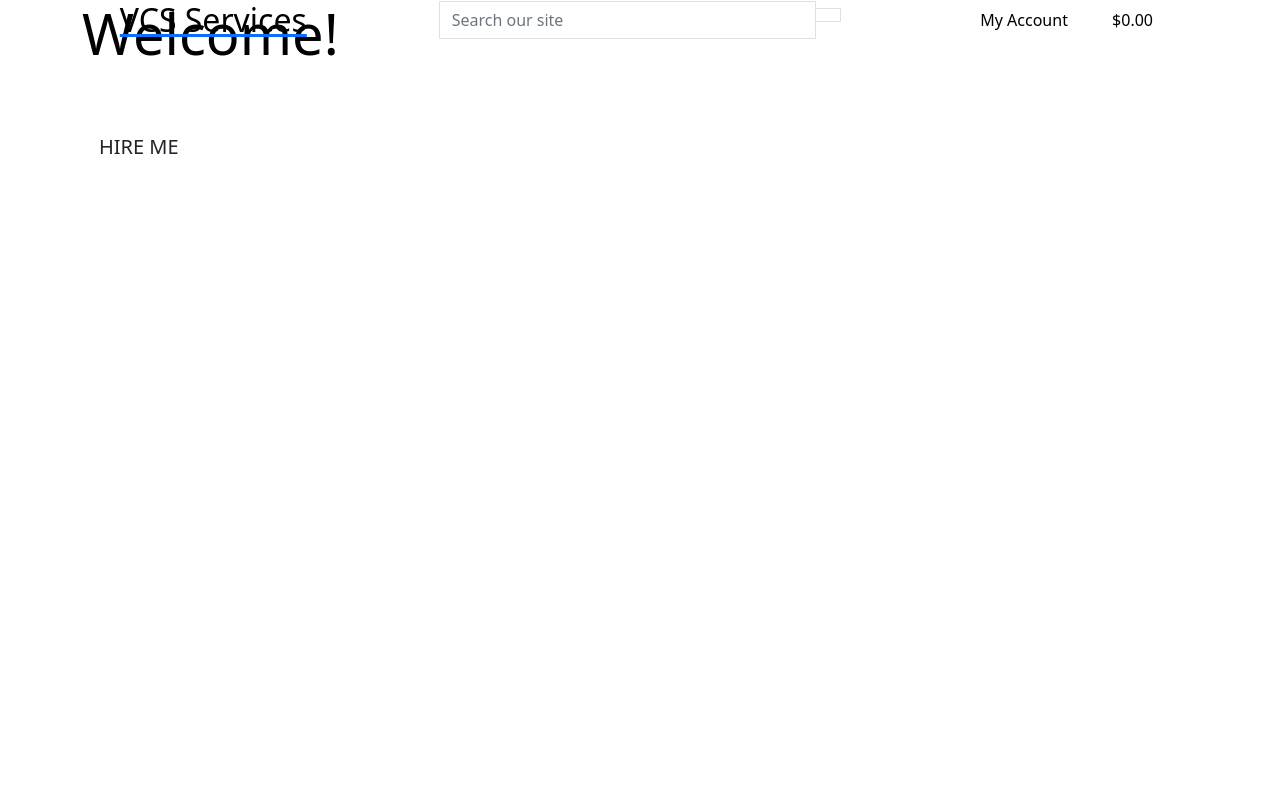
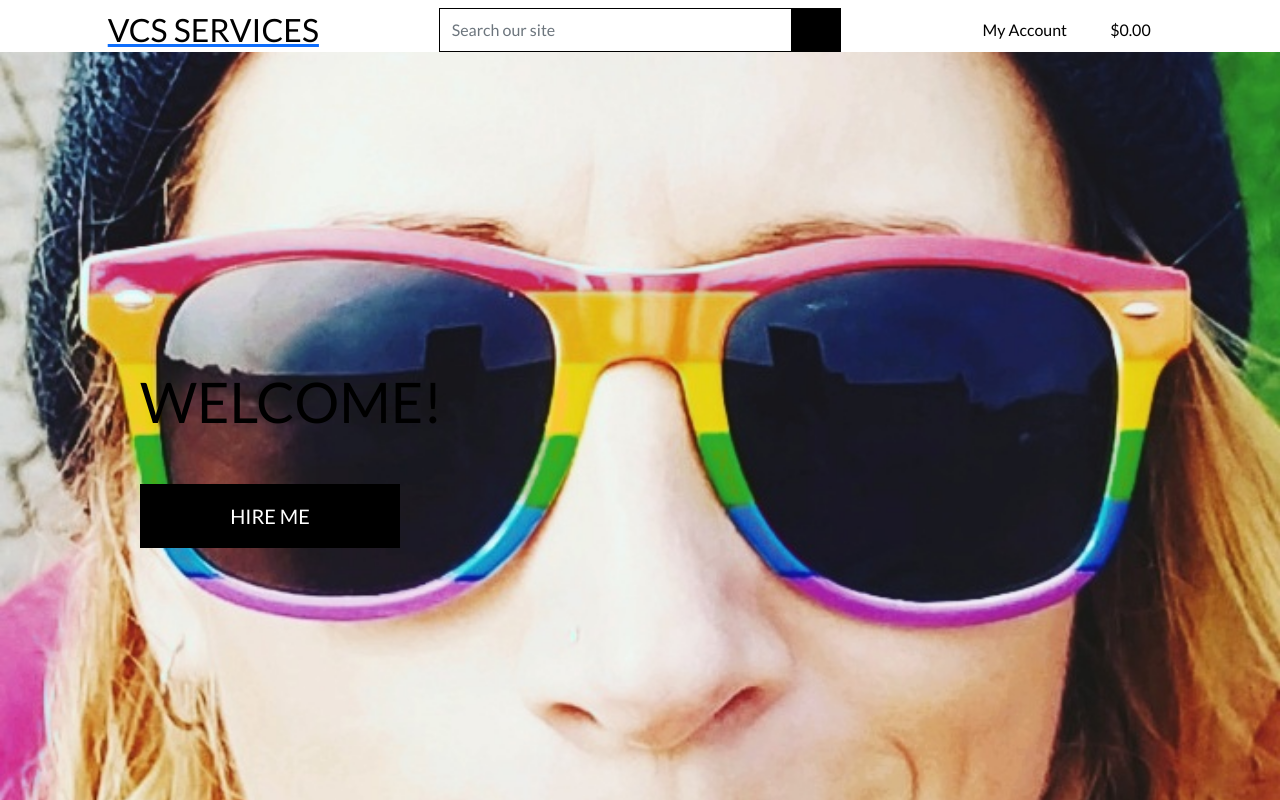
Before and after one commit to nishuileabhain/miniature-pancake, a Django app: page / in a window 1280 px wide. Run offline with Django 3.2, Linux system fonts and the light colour scheme; some libraries are stand-ins or nearby versions.

Commit message:
create homepage header and link css

```diff
--- /dev/null
+++ b/static/css/base.css
@@ -0,0 +1,81 @@
+html {
+    height: 100%;
+}
+
+body {
+    background: url('/media/sunnies.jpg') no-repeat center center fixed;
+    background-size: cover;
+    height: calc(100vh - 164px);
+    color: #555;
+    font-family: 'Lato';
+}
+
+/* from Bulma */
+.icon {
+    align-items: center;
+    display: inline-flex;
+    justify-content: center;
+    height: 1.5rem;
+    width: 1.5rem;
+}
+
+.logo-font {
+    text-transform: uppercase;
+}
+
+.main-logo-link {
+    width: fit-content;
+}
+
+.shop-now-button {
+    background: black;
+    color: white;
+    min-width: 260px;
+}
+
+.btn-black {
+    background: black;
+    color: white;
+}
+
+.shop-now-button:hover,
+.shop-now-button:active,
+.shop-now-button:focus,
+.btn-black:hover,
+.btn-black:active,
+.btn-black:focus {
+    background: #222;
+    color: white;
+}
+
+.text-black {
+    color: #000 !important;
+}
+
+.border-black {
+    border: 1px solid black !important;
+}
+
+/* -------------------------------- Media Queries */
+
+/* Slightly larger container on xl screens */
+@media (min-width: 1200px) {
+  .container {
+    max-width: 80%;
+  }
+}
+
+/* fixed top navbar only on medium and up */
+@media (min-width: 992px) {
+    .fixed-top-desktop-only {
+        position: fixed;
+        top: 0;
+        right: 0;
+        left: 0;
+        z-index: 1030;
+    }
+
+    .header-container {
+        padding-top: 164px;
+    }
+}
--- a/templates/base.html
+++ b/templates/base.html
@@ -15,6 +15,8 @@
     {% block corecss %}
     <link href="https://cdn.jsdelivr.net/npm/bootstrap@5.1.3/dist/css/bootstrap.min.css" rel="stylesheet"
         integrity="sha384-1BmE4kWBq78iYhFldvKuhfTAU6auU8tT94WrHftjDbrCEXSU1oBoqyl2QvZ6jIW3" crossorigin="anonymous">
+        <link rel="stylesheet" href="https://fonts.googleapis.com/css?family=Lato&display=swap">
+        <link rel="stylesheet" href="{% static 'css/base.css' %}">
     {% endblock %}
 
     {% block extracss %}
@@ -38,7 +40,7 @@
 
 <body>
 <header class="container-fluid fixed-top">
-<div class="row">
+<div id="topnav" class="row bg-white pt-lg-2 d-none d-lg-flex">
     <div class="col-12 col-lg-4 my-auto py-1 py-lg-0 text-center text-lg-left">
         <a href="{% url 'home' %}" class="naav-link main-logo-link">
             <h2 class="logo-font text-black my-0">VCS Services</h2>
--- a/vcs_services/settings.py
+++ b/vcs_services/settings.py
@@ -149,6 +149,10 @@ USE_TZ = True
 # https://docs.djangoproject.com/en/3.2/howto/static-files/
 
 STATIC_URL = '/static/'
+STATICFILES_DIRS = (os.path.join(BASE_DIR, 'static'),)
+
+MEDIA_URL = '/media/'
+MEDIA_ROOT = os.path.join(BASE_DIR, 'media')
 
 # Default primary key field type
 # https://docs.djangoproject.com/en/3.2/ref/settings/#default-auto-field
--- a/vcs_services/urls.py
+++ b/vcs_services/urls.py
@@ -15,6 +15,9 @@ Including another URLconf
 """
 from django.contrib import admin
 from django.urls import path, include
+from django.conf import settings
+from django.conf.urls.static import static
+
 from speeches import views
 
 urlpatterns = [
@@ -23,4 +26,4 @@ urlpatterns = [
     path('', include('home.urls')),
     path('speeches', views.home, name='home'),
     path('order', views.order, name='order'),
-]
+] + static(settings.MEDIA_URL, document_root=settings.MEDIA_ROOT)
```
Also changed, not shown: media/sunnies.jpg (added).
